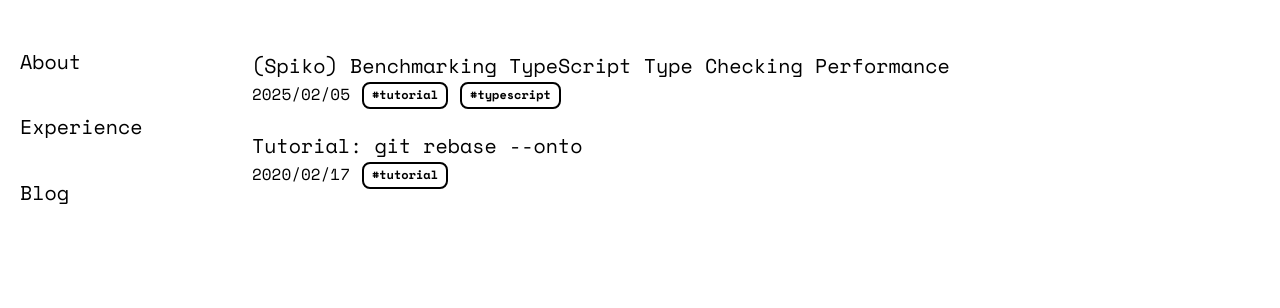
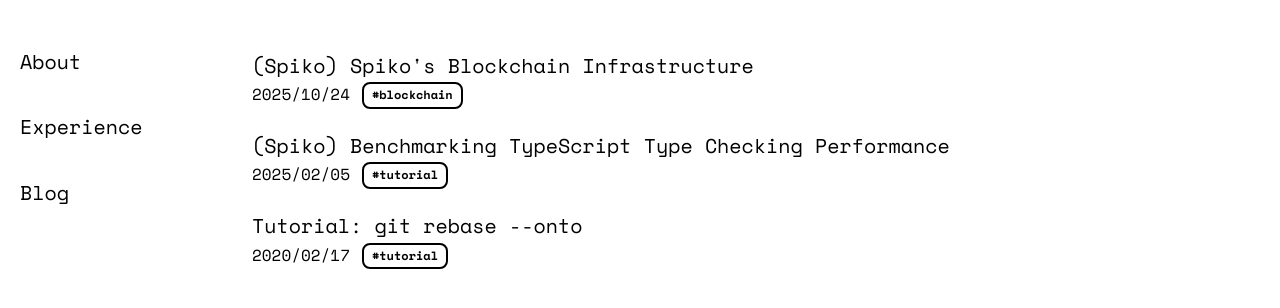
Before and after one commit to fondation451/nicolasassouad.com, a plain HTML site: page web/blog/index.html in a window 1280 px wide. Shown: the part 108-416 px from the top of the page. Drawn offline with nearby package versions, Linux system fonts and the light colour scheme.

Commit message:
add link to spiko

```diff
--- a/web/blog/index.html
+++ b/web/blog/index.html
@@ -91,13 +91,21 @@
           </nav>
           <!-- <<<< SiteMap -->
           <div class="component-main-container">
+    <a href=https://tech.spiko.io/posts/spiko-blockchain-infrastructure style="display: flex; gap: 12px; flex-direction: column;">
+      <div style="display: flex; flex-direction: column;">
+        <div class="component-text-l">(Spiko) Spiko's Blockchain Infrastructure</div>
+        <div style="display: flex; gap: 12px;">
+          <div class="component-text-m">2025/10/24</div>
+          <div class="component-tag">#blockchain</div>
+        </div>
+      </div>
+    </a>
     <a href=https://tech.spiko.io/posts/benchmarking-typescript-type-checking style="display: flex; gap: 12px; flex-direction: column;">
       <div style="display: flex; flex-direction: column;">
         <div class="component-text-l">(Spiko) Benchmarking TypeScript Type Checking Performance</div>
         <div style="display: flex; gap: 12px;">
           <div class="component-text-m">2025/02/05</div>
           <div class="component-tag">#tutorial</div>
-          <div class="component-tag">#typescript</div>
         </div>
       </div>
     </a>
```
